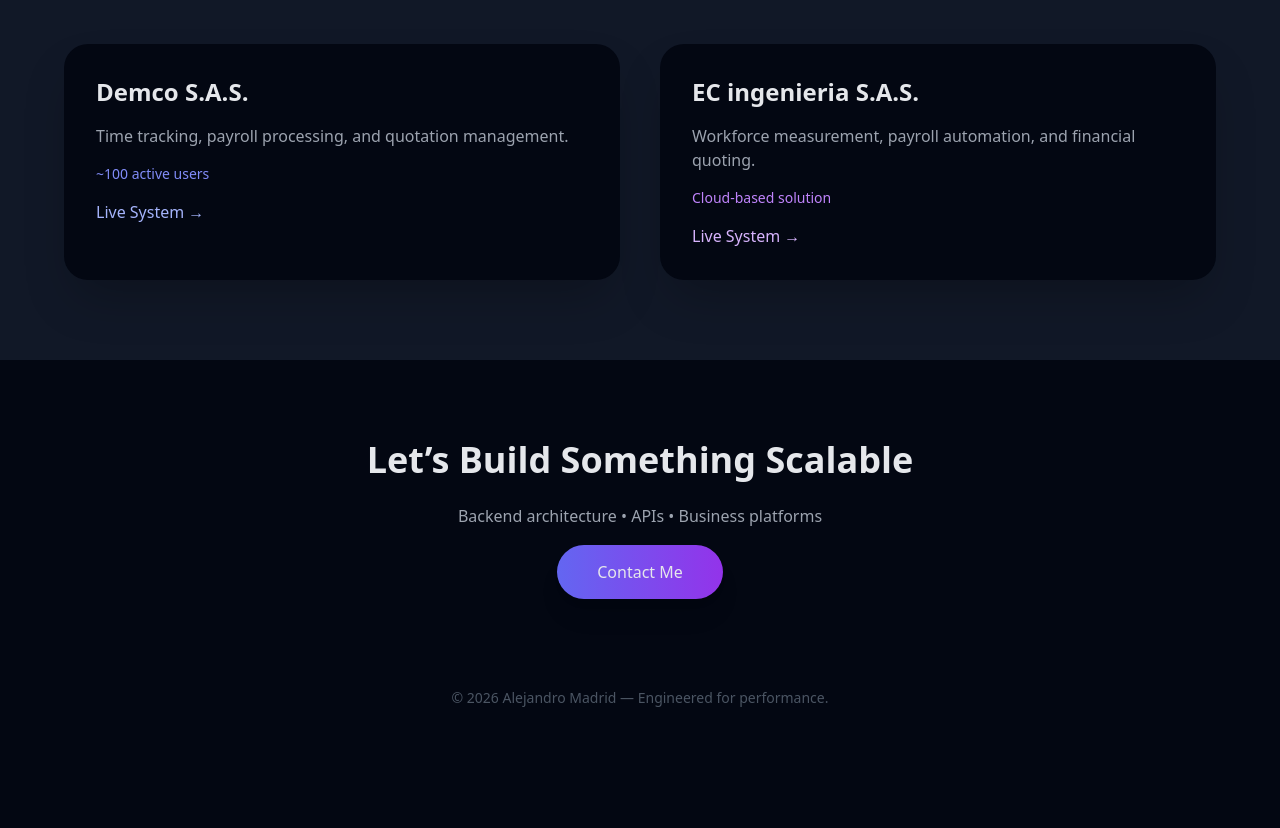
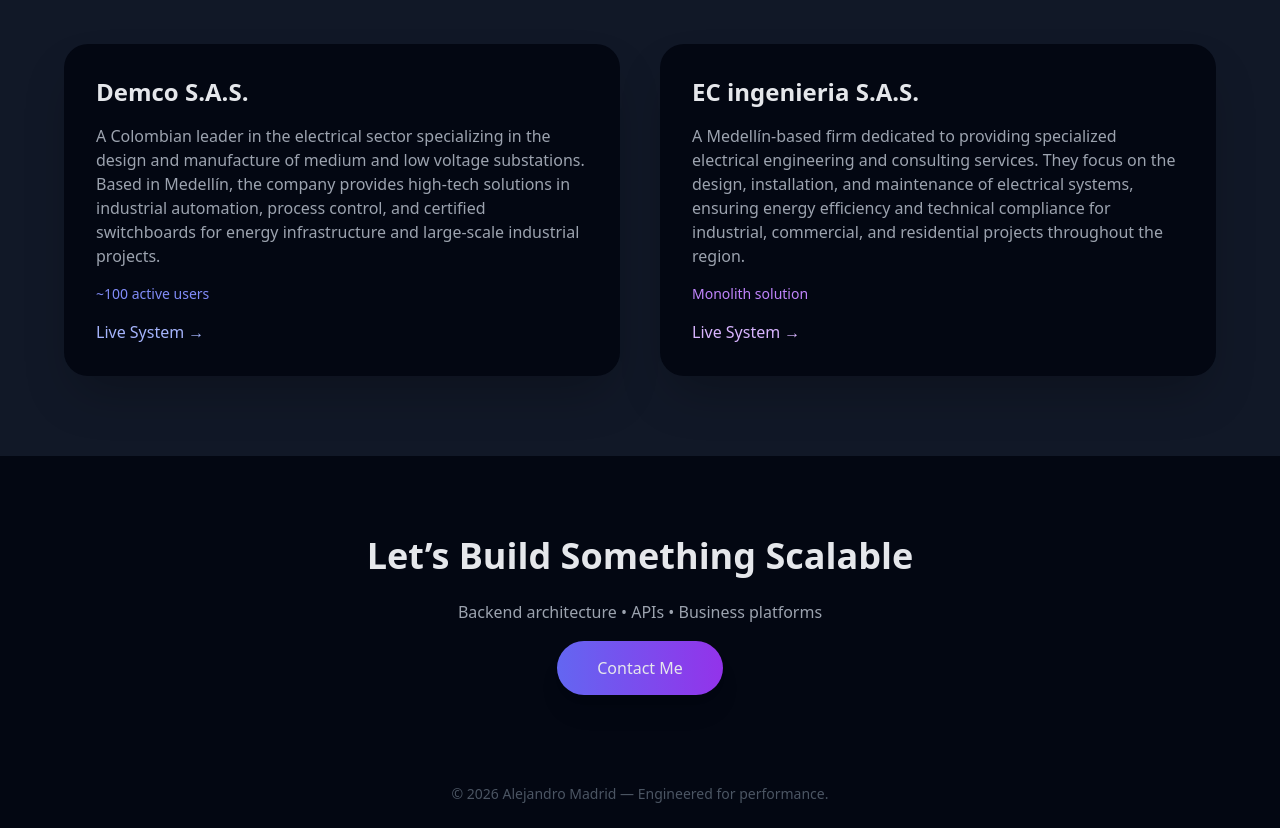
Before and after one commit to zilef2/hdv_ats, a plain HTML site: page index.html in a window 1280 px wide. Shown: the part 1348-2176 px from the top of the page. Before the commit the page ends 2080 px from the top, so only its background shows below. Drawn offline with nearby package versions, Linux system fonts and the light colour scheme.

Commit message:
estaban trocadas ec con demco

```diff
--- a/index.html
+++ b/index.html
@@ -75,10 +75,10 @@
       <div class="group bg-gray-950 p-8 rounded-3xl shadow-2xl hover:-translate-y-2 transition duration-500">
         <h3 class="text-2xl font-semibold mb-4">Demco S.A.S.</h3>
         <p class="text-gray-400 mb-4">
-          Time tracking, payroll processing, and quotation management.
+          A Colombian leader in the electrical sector specializing in the design and manufacture of medium and low voltage substations. Based in Medellín, the company provides high-tech solutions in industrial automation, process control, and certified switchboards for energy infrastructure and large-scale industrial projects.
         </p>
         <p class="text-sm text-indigo-400 mb-4">~100 active users</p>
-        <a href="https://modnom.ecnomina.com/login" target="_blank"
+        <a href="http://190.144.89.198:8000" target="_blank"
            class="text-indigo-300 group-hover:underline">
           Live System →
         </a>
@@ -87,10 +87,10 @@
       <div class="group bg-gray-950 p-8 rounded-3xl shadow-2xl hover:-translate-y-2 transition duration-500">
         <h3 class="text-2xl font-semibold mb-4">EC ingenieria S.A.S.</h3>
         <p class="text-gray-400 mb-4">
-          Workforce measurement, payroll automation, and financial quoting.
+          A Medellín-based firm dedicated to providing specialized electrical engineering and consulting services. They focus on the design, installation, and maintenance of electrical systems, ensuring energy efficiency and technical compliance for industrial, commercial, and residential projects throughout the region.
         </p>
-        <p class="text-sm text-purple-400 mb-4">Cloud-based solution</p>
-        <a href="http://190.144.89.198:8000" target="_blank"
+        <p class="text-sm text-purple-400 mb-4">Monolith solution</p>
+        <a href="https://modnom.ecnomina.com" target="_blank"
            class="text-purple-300 group-hover:underline">
           Live System →
         </a>
```
